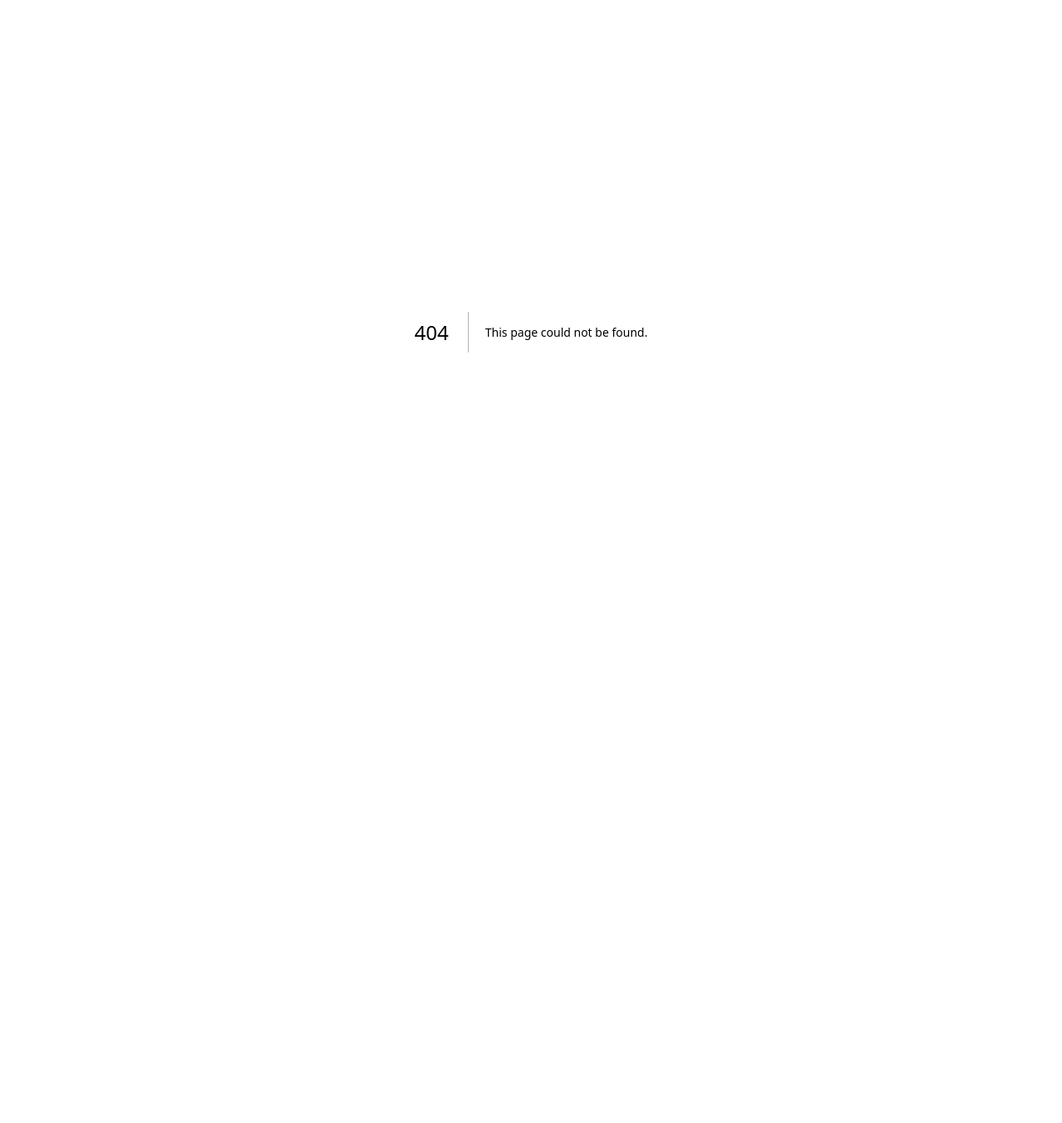
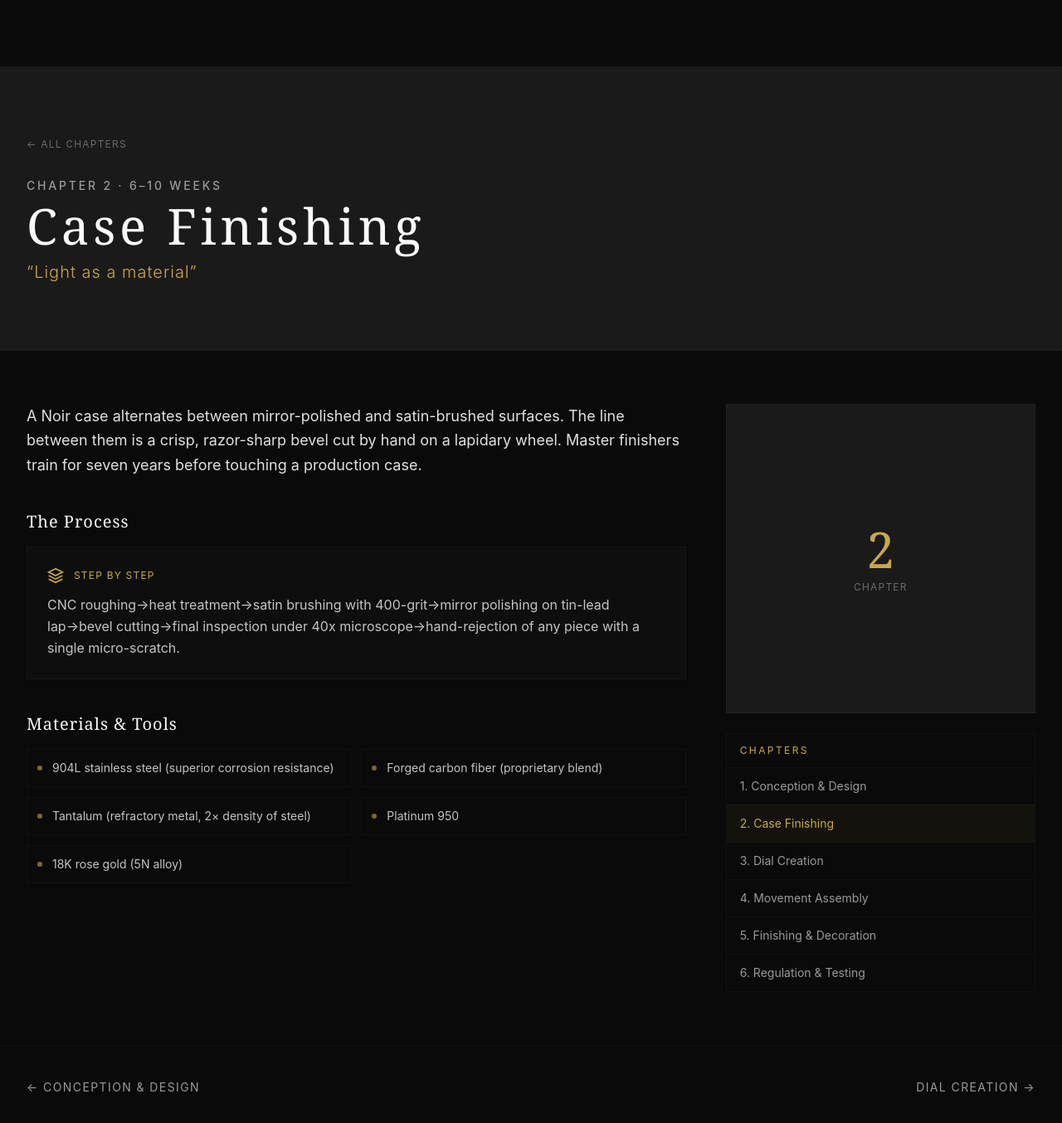
Before and after one commit to anas-khan-antimatter/mkt-noir-watch-co, a Next.js app: page /atelier/case-finishing in a window 1280 px wide. Before the commit this address had no page. Shown: the top 1354 px of the page at 83% size. Before the commit the page ends 800 px from the top, so only its background shows below. Built offline with nearby package versions, Linux system fonts and the light colour scheme.

Commit message:
antimatter: checkpoint c-1790732967552-zqjar

```diff
--- /dev/null
+++ b/src/app/atelier/[slug]/page.tsx
@@ -0,0 +1,157 @@
+import Link from "next/link";
+import { notFound } from "next/navigation";
+import { getChapterBySlug, atelierChapters } from "@/data/atelier";
+
+export function generateStaticParams() {
+  return atelierChapters.map((c) => ({ slug: c.slug }));
+}
+
+export default function AtelierChapterPage({
+  params,
+}: {
+  params: { slug: string };
+}) {
+  const chapter = getChapterBySlug(params.slug);
+  if (!chapter) notFound();
+
+  return (
+    <main className="pt-20 min-h-screen bg-noir-900">
+      {/* Chapter hero */}
+      <section className="py-20 bg-noir-800 border-b border-noir-700/50">
+        <div className="section-container">
+          <Link
+            href="/atelier"
+            className="inline-flex items-center gap-2 text-noir-500 hover:text-gold-500 text-xs tracking-widest uppercase mb-8 transition-colors"
+          >
+            ← All Chapters
+          </Link>
+          <p className="section-subtitle mb-2">
+            Chapter {chapter.number} &middot; {chapter.duration}
+          </p>
+          <h1 className="text-4xl md:text-6xl font-serif tracking-[0.08em] text-noir-50 mb-3">
+            {chapter.title}
+          </h1>
+          <p className="text-gold-500 text-xl font-light tracking-wider">
+            &ldquo;{chapter.subtitle}&rdquo;
+          </p>
+        </div>
+      </section>
+
+      {/* Content */}
+      <section className="py-16 section-container">
+        <div className="grid lg:grid-cols-3 gap-12">
+          <div className="lg:col-span-2">
+            <p className="text-noir-200 text-lg leading-relaxed mb-10">
+              {chapter.description}
+            </p>
+
+            {/* Process */}
+            <h2 className="text-xl font-serif text-noir-50 tracking-wider mb-4">
+              The Process
+            </h2>
+            <div className="bg-noir-800/30 border border-noir-700/30 p-6 mb-10">
+              <div className="flex items-center gap-3 mb-3">
+                <svg
+                  width="20"
+                  height="20"
+                  viewBox="0 0 24 24"
+                  fill="none"
+                  stroke="currentColor"
+                  strokeWidth="2"
+                  className="text-gold-500"
+                >
+                  <path d="M12 2L2 7l10 5 10-5-10-5zM2 17l10 5 10-5M2 12l10 5 10-5" />
+                </svg>
+                <span className="text-gold-500 text-xs uppercase tracking-widest">
+                  Step by Step
+                </span>
+              </div>
+              <p className="text-noir-300 leading-relaxed">
+                {chapter.processDescription}
+              </p>
+            </div>
+
+            {/* Materials */}
+            <h2 className="text-xl font-serif text-noir-50 tracking-wider mb-4">
+              Materials &amp; Tools
+            </h2>
+            <ul className="grid md:grid-cols-2 gap-3">
+              {chapter.materials.map((m) => (
+                <li
+                  key={m}
+                  className="flex items-center gap-3 p-3 border border-noir-700/30"
+                >
+                  <span className="w-1.5 h-1.5 rounded-full bg-gold-500/60" />
+                  <span className="text-noir-300 text-sm">{m}</span>
+                </li>
+              ))}
+            </ul>
+          </div>
+
+          {/* Sidebar */}
+          <div className="lg:col-span-1">
+            <div className="sticky top-28 space-y-6">
+              {/* Visual */}
+              <div className="aspect-square bg-noir-800 border border-noir-700/50 flex items-center justify-center">
+                <div className="text-center p-8">
+                  <span className="text-gold-500 text-6xl font-serif">
+                    {chapter.number}
+                  </span>
+                  <p className="text-noir-500 text-xs uppercase tracking-widest mt-2">
+                    Chapter
+                  </p>
+                </div>
+              </div>
+
+              {/* Chapter nav */}
+              <nav className="border border-noir-700/30 divide-y divide-noir-700/30">
+                <p className="text-xs uppercase tracking-[0.2em] text-gold-500 px-4 py-3">
+                  Chapters
+                </p>
+                {atelierChapters.map((c) => (
+                  <Link
+                    key={c.slug}
+                    href={`/atelier/${c.slug}`}
+                    className={`block px-4 py-3 text-sm transition-colors ${
+                      c.slug === chapter.slug
+                        ? "text-gold-500 bg-gold-500/5"
+                        : "text-noir-400 hover:text-noir-50"
+                    }`}
+                  >
+                    {c.number}. {c.title}
+                  </Link>
+                ))}
+              </nav>
+            </div>
+          </div>
+        </div>
+      </section>
+
+      {/* Prev / Next */}
+      <section className="py-10 border-t border-noir-700/30">
+        <div className="section-container flex justify-between">
+          {chapter.number > 1 ? (
+            <Link
+              href={`/atelier/${atelierChapters[chapter.number - 2].slug}`}
+              className="text-noir-400 hover:text-gold-500 text-sm tracking-widest uppercase transition-colors flex items-center gap-2"
+            >
+              ← {atelierChapters[chapter.number - 2].title}
+            </Link>
+          ) : (
+            <div />
+          )}
+          {chapter.number < atelierChapters.length ? (
+            <Link
+              href={`/atelier/${atelierChapters[chapter.number].slug}`}
+              className="text-noir-400 hover:text-gold-500 text-sm tracking-widest uppercase transition-colors flex items-center gap-2"
+            >
+              {atelierChapters[chapter.number].title} →
+            </Link>
+          ) : (
+            <div />
+          )}
+        </div>
+      </section>
+    </main>
+  );
+}
```
